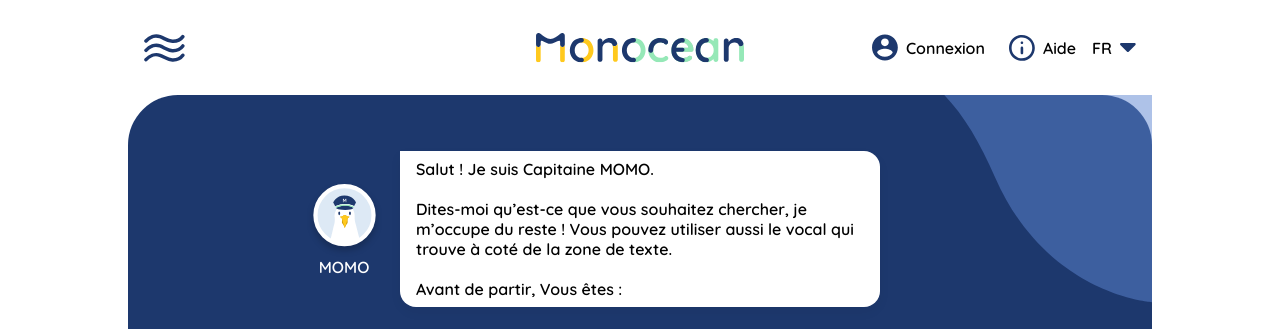
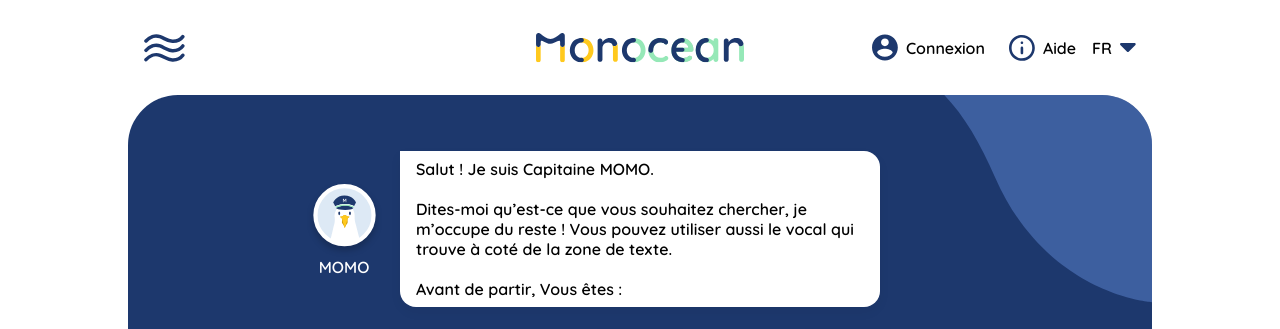
Before and after one commit to Florian-Piault/Monocean, a Vue app: page / in a window 1280 px wide. Shown: the top 329 px of the page. Built offline with nearby package versions, Linux system fonts and the light colour scheme; what vue-cookies would draw is missing.

Commit message:
blob overflow

```diff
--- a/src/assets/css/chatFrame.css
+++ b/src/assets/css/chatFrame.css
@@ -11,6 +11,7 @@
 }
 
 .blob {
+	border-bottom-left-radius: 50px;
 	position: absolute;
 	bottom: 0;
 	left: 0;
@@ -18,6 +19,7 @@
 }
 
 .blob2 {
+	border-top-right-radius: 50px;
 	position: absolute;
 	top: 0;
 	right: 0;
```
